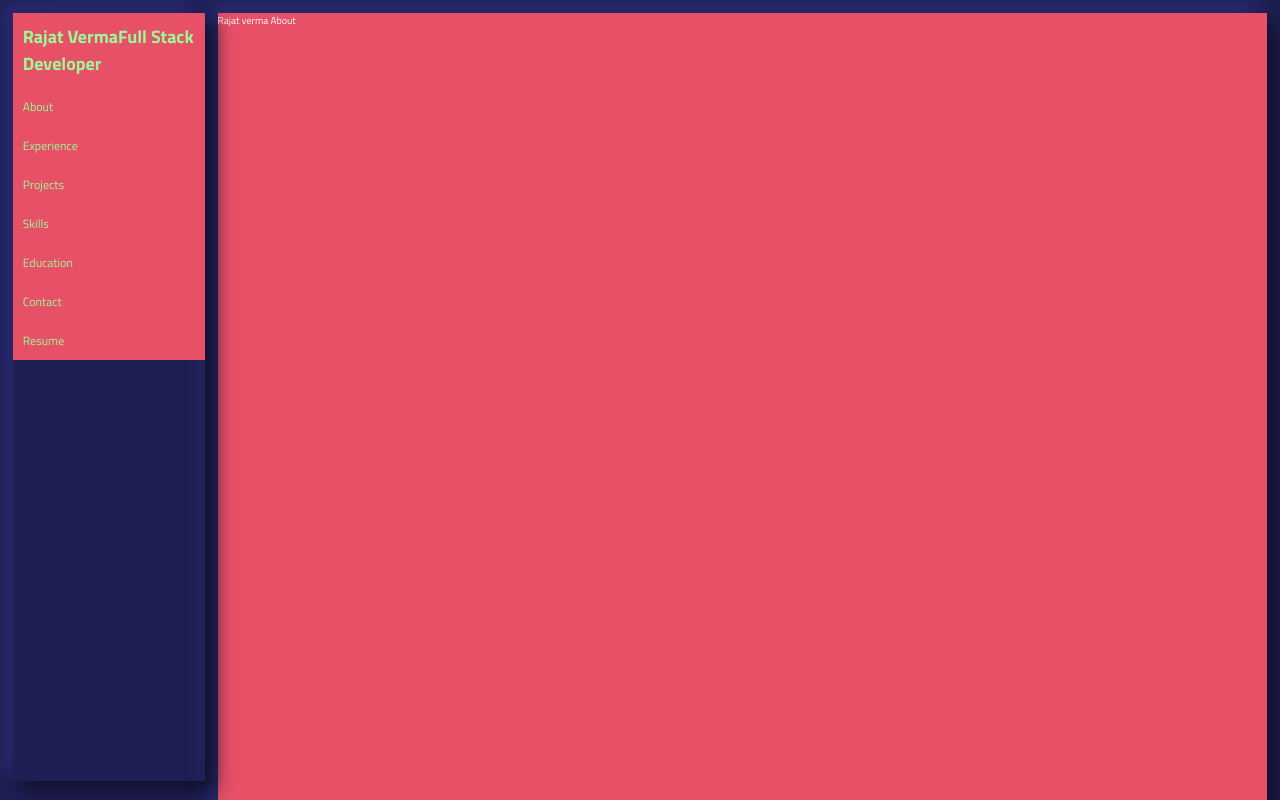
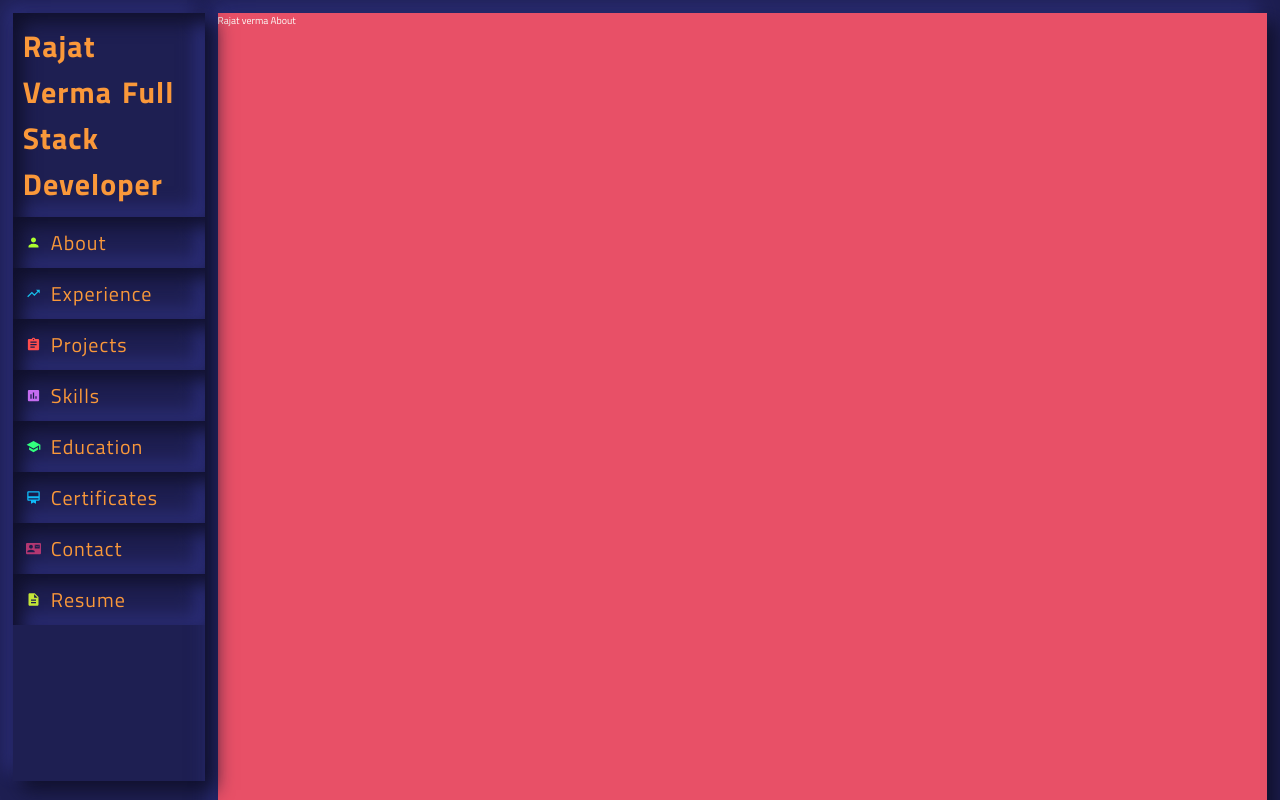
Before and after one commit to rajatgng/rajatgng.github.io, a React (Create React App) app: page / in a window 1280 px wide. Shown: the top 800 px of the page. Built offline with nearby package versions, Linux system fonts and the light colour scheme.

Commit message:
sidebar except logo part done

```diff
--- a/src/components/Content/About/About.tsx
+++ b/src/components/Content/About/About.tsx
@@ -1,5 +1,6 @@
 import React, {FunctionComponent} from 'react';
 import './About.scss';
+
 interface OwnProps {
 }
 
--- a/src/components/Home/Home.tsx
+++ b/src/components/Home/Home.tsx
@@ -9,7 +9,6 @@ interface OwnProps {
 type Props = OwnProps;
 
 const Home: FunctionComponent<Props> = (props) => {
-
     return (
         <main className={'home'}>
             <Sidebar/>
--- a/src/components/Sidebar/Sidebar.scss
+++ b/src/components/Sidebar/Sidebar.scss
@@ -14,20 +14,110 @@
   }
 
   &__listitem {
-    padding: 1rem;
-    background-color: #e85067;
     width: 100%;
     text-decoration: none;
     list-style: none;
-    font-size: 1.2rem;
-  }
-  &__listitem:hover{
-    background-color: #61dafb;
-  }
-  a {
-    color: palegreen;
-    text-decoration: none;
+    box-shadow: inset 9px 9px 18px #10102b,
+    inset -9px -9px 18px #2c2e79;
+    font-size: 2rem;
+
+    a {
+      letter-spacing: .1rem;
+      padding: 1rem;
+      display: block;
+      color: #fa983a;
+      text-decoration: none;
+
+      span {
+        margin-left: 1rem;
+      }
+    }
+
+    .icon {
+      &-logo {
+        color: $color-icon-logo;
+        margin-left: .3rem;
+      }
+
+      &-about {
+        color: $color-icon-about;
+        margin-left: .3rem;
+      }
+
+      &-exp {
+        color: $color-icon-exp;
+        margin-left: .3rem;
+      }
+
+      &-pro {
+        color: $color-icon-pro;
+        margin-left: .3rem;
+      }
+
+      &-skill {
+        color: $color-icon-skill;
+        margin-left: .3rem;
+      }
+
+      &-edu {
+        color: $color-icon-edu;
+        margin-left: .3rem;
+      }
+
+      &-cert {
+        color: $color-icon-cert;
+        margin-left: .3rem;
+      }
+
+      &-cont {
+        color: $color-icon-cont;
+        margin-left: .3rem;
+      }
+
+      &-resume {
+        color: $color-icon-resume;
+        margin-left: .3rem;
+      }
+    }
   }
 
+  &__listitem:hover {
+    background-color: #30336b;
+  }
 
+  &-logo:hover {
+    border-left: .3rem solid $color-icon-logo;
+  }
+
+  &-about:hover {
+    border-left: .3rem solid $color-icon-about;
+  }
+
+  &-exp:hover {
+    border-left: .3rem solid $color-icon-exp;
+  }
+
+  &-pro:hover {
+    border-left: .3rem solid $color-icon-pro;
+  }
+
+  &-skill:hover {
+    border-left: .3rem solid $color-icon-skill;
+  }
+
+  &-edu:hover {
+    border-left: .3rem solid $color-icon-edu;
+  }
+
+  &-cert:hover {
+    border-left: .3rem solid $color-icon-cert;
+  }
+
+  &-cont:hover {
+    border-left: .3rem solid $color-icon-cont;
+  }
+
+  &-resume:hover {
+    border-left: .3rem solid $color-icon-resume;
+  }
 }
--- a/src/components/Sidebar/Sidebar.tsx
+++ b/src/components/Sidebar/Sidebar.tsx
@@ -1,55 +1,77 @@
-import React, {FunctionComponent} from 'react';
+import React, {FunctionComponent, useEffect, useRef} from 'react';
 import './Sidebar.scss';
+import PersonIcon from '@material-ui/icons/Person';
+import TrendingUpIcon from '@material-ui/icons/TrendingUp';
+import AssessmentIcon from '@material-ui/icons/Assessment';
+import AssignmentIcon from '@material-ui/icons/Assignment';
+import SchoolIcon from '@material-ui/icons/School';
+import CardMembershipIcon from '@material-ui/icons/CardMembership';
+import ContactMailIcon from '@material-ui/icons/ContactMail';
+import DescriptionIcon from '@material-ui/icons/Description';
 
 interface OwnProps {
-    className?:string
+    className?: string;
 }
 
 type Props = OwnProps;
 
 const Sidebar: FunctionComponent<Props> = (props) => {
+
     return (
         <nav className={'sidebar'}>
             <ul>
-                <li className={'sidebar__listitem'}>
+                <li className={'sidebar__listitem sidebar-logo'}>
                     <a id={"logo-container"} aria-label={"Navigate to the beginning of the page"} href={"#intro"}>
                         <h1>
                             Rajat Verma<span>Full Stack Developer</span>
                         </h1>
                     </a>
                 </li>
-                <li className={'sidebar__listitem'}>
+                <li className={'sidebar__listitem sidebar-about'}>
                     <a aria-label={"Navigate to the About section"} href={"#about"}>
+                        <PersonIcon className={'icon-about'}/>
                         <span>About</span>
                     </a>
                 </li>
-                <li className={'sidebar__listitem'}>
+                <li className={'sidebar__listitem sidebar-exp'}>
                     <a aria-label="Navigate to the Experience section" href={"#experience"}>
+                        <TrendingUpIcon className={'icon-exp'}/>
                         <span>Experience</span>
                     </a>
                 </li>
-                <li className={'sidebar__listitem'}>
+                <li className={'sidebar__listitem sidebar-pro'}>
                     <a aria-label="Navigate to the Projects section" href={"#projects"}>
+                        <AssignmentIcon className={'icon-pro'}/>
                         <span>Projects</span>
                     </a>
                 </li>
-                <li className={'sidebar__listitem'}>
+                <li className={'sidebar__listitem sidebar-skill'}>
                     <a aria-label="Navigate to the Skills section" href={"#skills"}>
+                        <AssessmentIcon className={'icon-skill'}/>
                         <span>Skills</span>
                     </a>
                 </li>
-                <li className={'sidebar__listitem'}>
+                <li className={'sidebar__listitem sidebar-edu'}>
                     <a aria-label="Navigate to the Education section" href={"#education"}>
+                        <SchoolIcon className={'icon-edu'}/>
                         <span>Education</span>
                     </a>
                 </li>
-                <li className={'sidebar__listitem'}>
+                <li className={'sidebar__listitem sidebar-cert'}>
+                    <a aria-label="Navigate to the Certificates section" href={"#certificates"}>
+                        <CardMembershipIcon className={'icon-cert'}/>
+                        <span>Certificates</span>
+                    </a>
+                </li>
+                <li className={'sidebar__listitem sidebar-cont'}>
                     <a aria-label="Navigate to the Contact section" href={"#contact"}>
+                        <ContactMailIcon className={'icon-cont'}/>
                         <span>Contact</span>
                     </a>
                 </li>
-                <li className={'sidebar__listitem'}>
+                <li className={'sidebar__listitem sidebar-resume'}>
                     <a aria-label="Open Rajat's resume in a new tab">
+                        <DescriptionIcon className={'icon-resume'}/>
                         <span>Resume</span>
                     </a>
                 </li>
@@ -59,3 +81,153 @@ const Sidebar: FunctionComponent<Props> = (props) => {
 };
 
 export default Sidebar;
+
+
+//
+// const useDragExpander = ({min, max}:any) => {
+//     const [dragState, setDragState] = useState()
+//     const initialPos = useRef(0)
+//     const timer = useRef<Timeout>()
+//
+//     const update = useCallback(xPos =>
+//             setDragState((state:any) => ({...state, delta:initialPos.current - xPos + state.lastDelta}))
+//         , [])
+//
+//     const onDragMouseDown = (e:any) => {
+//         if (e.button != 0) return  // only allow left-mouse clicks
+//         e.preventDefault()
+//         initialPos.current = e.screenX; // re-set initial position
+//         timer.current = setTimeout(dragStart, 0, e) // only allow dragging after N duration mouse down
+//         window.addEventListener('mouseup', unbind)
+//     }
+//
+//     const dragStart = (e:any) => {
+//         setDragState((state:any) => ({...state, lastDelta:state.delta || 0, isDragging:true}))
+//         window.addEventListener('mousemove', onDragMove)
+//     }
+//
+//     const onDragMove = useCallback(e => update(e.screenX), [])
+//
+//     const unbind = () => {
+//         if (timer?.current instanceof Timeout) {
+//             clearTimeout(timer.current);
+//         }
+//         window.removeEventListener('mousemove', onDragMove)
+//         setDragState((state:any) => ({...state, isDragging:false}))
+//     }
+//
+//     const limitDragRange = useCallback(delta =>
+//             Math.min(max, Math.max(min, delta || 0))
+//         , [])
+//
+//     return { onDragMouseDown, onDragMove, dragState, limitDragRange }
+// };
+// const spyScroll = (scrollParent:any, _targetElements:any) => {
+//     if (!scrollParent) return false;
+//
+//     // create an Object with all children that has data-name attribute
+//     const targetElements =
+//         _targetElements ||
+//         [...scrollParent.children].reduce(
+//             (map, item) =>
+//                 item.dataset.name ? { [item.dataset.name]: item, ...map } : map,
+//             {}
+//         );
+//
+//     let bestMatch = {};
+//
+//     for (const sectionName in targetElements) {
+//         if (Object.prototype.hasOwnProperty.call(targetElements, sectionName)) {
+//             const domElm = targetElements[sectionName];
+//             const delta = Math.abs(scrollParent.scrollTop - domElm.offsetTop); // check distance from top, takig scroll into account
+//
+//             if (!bestMatch.sectionName)
+//                 bestMatch = { sectionName, delta };
+//
+//             // check which delet is closest to "0"
+//             if (delta < bestMatch.delta) {
+//                 bestMatch = { sectionName, delta };
+//             }
+//         }
+//     }
+//
+//     // update state with best-fit section
+//     return bestMatch.sectionName;
+// };
+// const CurrentScrolledSection = ({ sectionsWrapperRef, children }) => {
+//     const [currentSection, setCurrentSection] = useState()
+//     const throttledOnScroll = _.throttle(
+//         e => setCurrentSection(spyScroll(e.target)),
+//         100
+//     )
+//
+//     // adding the scroll event listener inside this component, and NOT the parent component, to prevent re-rendering of the parent component when
+//     // the scroll listener is fired and the state is updated, which causes noticable lag.
+//     useEffect(() => {
+//         const wrapperElm = sectionsWrapperRef.current;
+//         if (wrapperElm) {
+//             wrapperElm.addEventListener('scroll', throttledOnScroll)
+//             setCurrentSection( spyScroll(wrapperElm) )
+//         }
+//
+//         // unbind
+//         return () => wrapperElm.removeEventListener('scroll', throttledOnScroll)
+//     }, [])
+//
+//     return children(currentSection)
+// }
+// function Aside({data}){
+//     const sectionsWrapperRef = useRef()
+//     const { onDragMouseDown, dragState, limitDragRange } = useDragExpander({min:-50, max:200})
+//
+//     // prepare DOM refs
+//     const sectionsRefs = {}
+//     data.forEach(section => sectionsRefs[section.name] = useRef())
+//
+//     const scrollToTarget = refName => () => {
+//         if (refName && sectionsRefs[refName] && sectionsRefs[refName].current)
+//             // MDN: https://developer.mozilla.org/en-US/docs/Web/API/Element/scrollIntoView
+//             sectionsRefs[refName].current.scrollIntoView({behavior:"smooth", block:"start", inline:"nearest"});
+//     }
+//
+//     // side section
+//     const SideSection = useCallback(({children, name, ...rest}) =>
+//         <section ref={sectionsRefs[name]} {...rest}>
+//             <header>{name}</header>
+//             <div className='sideSectionContent'>
+//                 {children}
+//             </div>
+//         </section>, [])
+//
+//
+//     // render-props method: get currently viewed section while scrolling:
+//     return <CurrentScrolledSection sectionsWrapperRef={sectionsWrapperRef}>
+//         {currentSection =>
+//             <aside
+//                 className={`asideComp ${dragState.isDragging ? "isDragging" : ""}`}
+//                 style={{"--delta":limitDragRange(dragState.delta)}}
+//             >
+//                 <nav onMouseDown={onDragMouseDown}>
+//                     {data.map(item => (
+//                         <button
+//                             type="button"
+//                             key={item.name}
+//                             title={_.capitalize(item.name)}
+//                             className={currentSection === item.name ? 'active' : ''}
+//                             onClick={scrollToTarget(item.name)}>
+//                             {item.icon}
+//                         </button>
+//                     ))}
+//                 </nav>
+//
+//                 <div className='asideContent' ref={sectionsWrapperRef}>
+//                     {data.map(item => (
+//                         <SideSection name={item.name} data-name={item.name} className={currentSection === item.name ? 'active' : ''}>
+//                             {item.content}
+//                         </SideSection>
+//                     ))}
+//                 </div>
+//             </aside>
+//         }
+//     </CurrentScrolledSection>
+// }
```
Also changed, not shown: src/Theme.scss (+12 -2 lines), src/components/Content/Content.tsx (+3 -4 lines).
